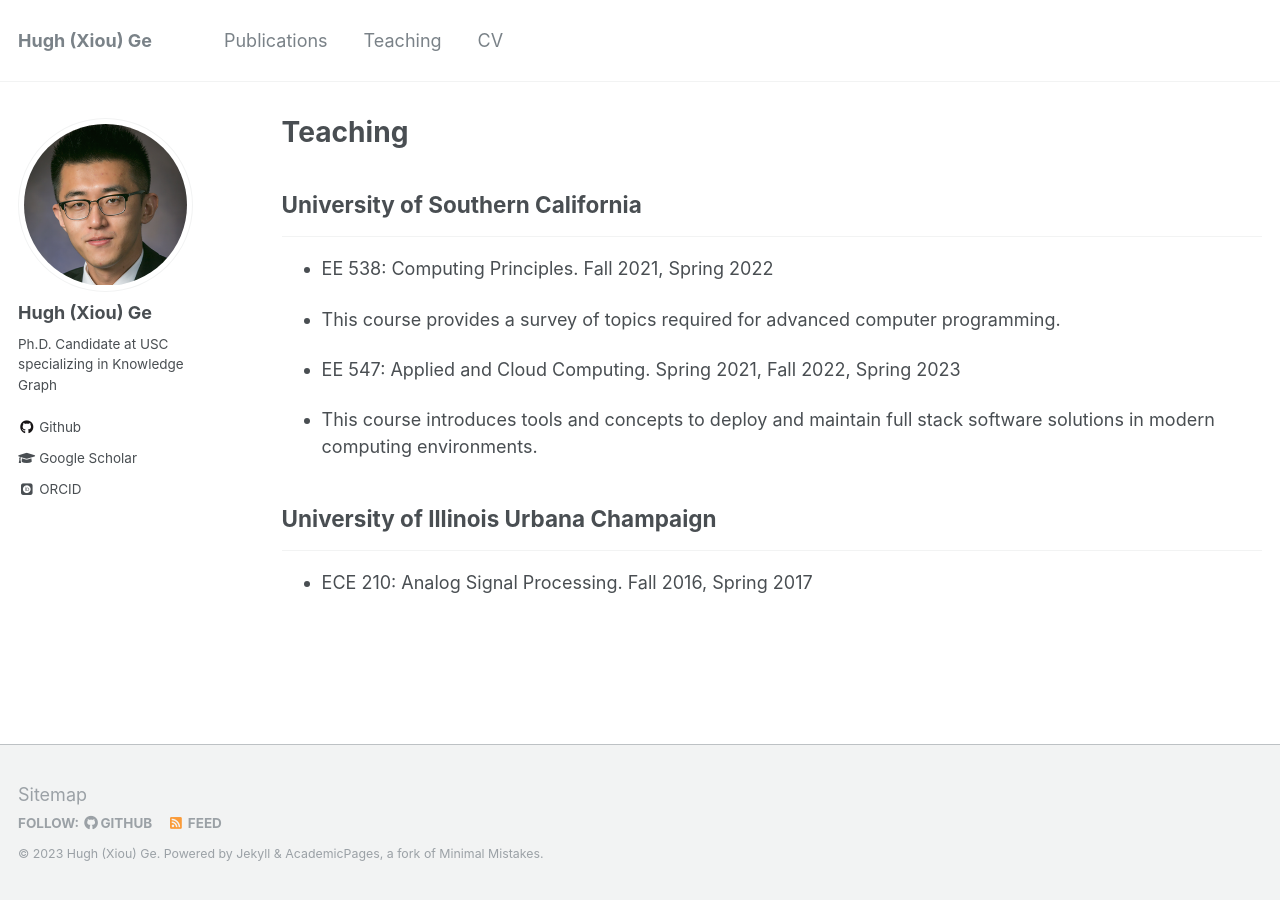
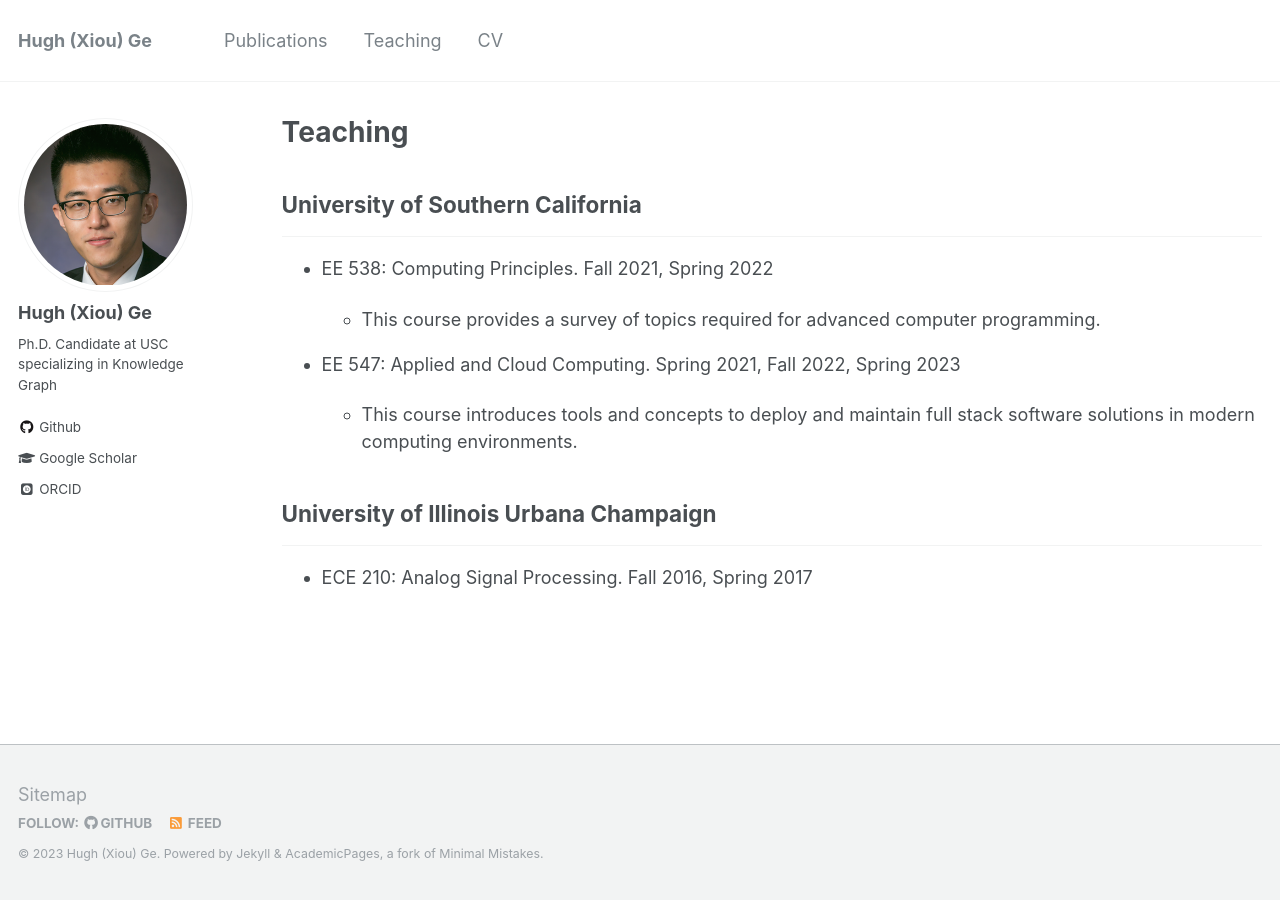
Before and after one commit to hughxiouge/hughxiouge.github.io, a Jekyll site: the page built from _pages/teaching.md, in a window 1280 px wide. Built offline with Jekyll 4.4.1, drawn with Linux system fonts in a browser that asks for light colours; some web fonts are replaced.

```diff
--- a/_pages/teaching.md
+++ b/_pages/teaching.md
@@ -10,11 +10,11 @@ ___
 
 * EE 538: Computing Principles. Fall 2021, Spring 2022
 
-- This course provides a survey of topics required for advanced computer programming.
+  * This course provides a survey of topics required for advanced computer programming.
 
 * EE 547: Applied and Cloud Computing. Spring 2021, Fall 2022, Spring 2023
 
-- This course introduces tools and concepts to deploy and maintain full stack software solutions in modern
+  * This course introduces tools and concepts to deploy and maintain full stack software solutions in modern
 computing environments.
 
 
```
